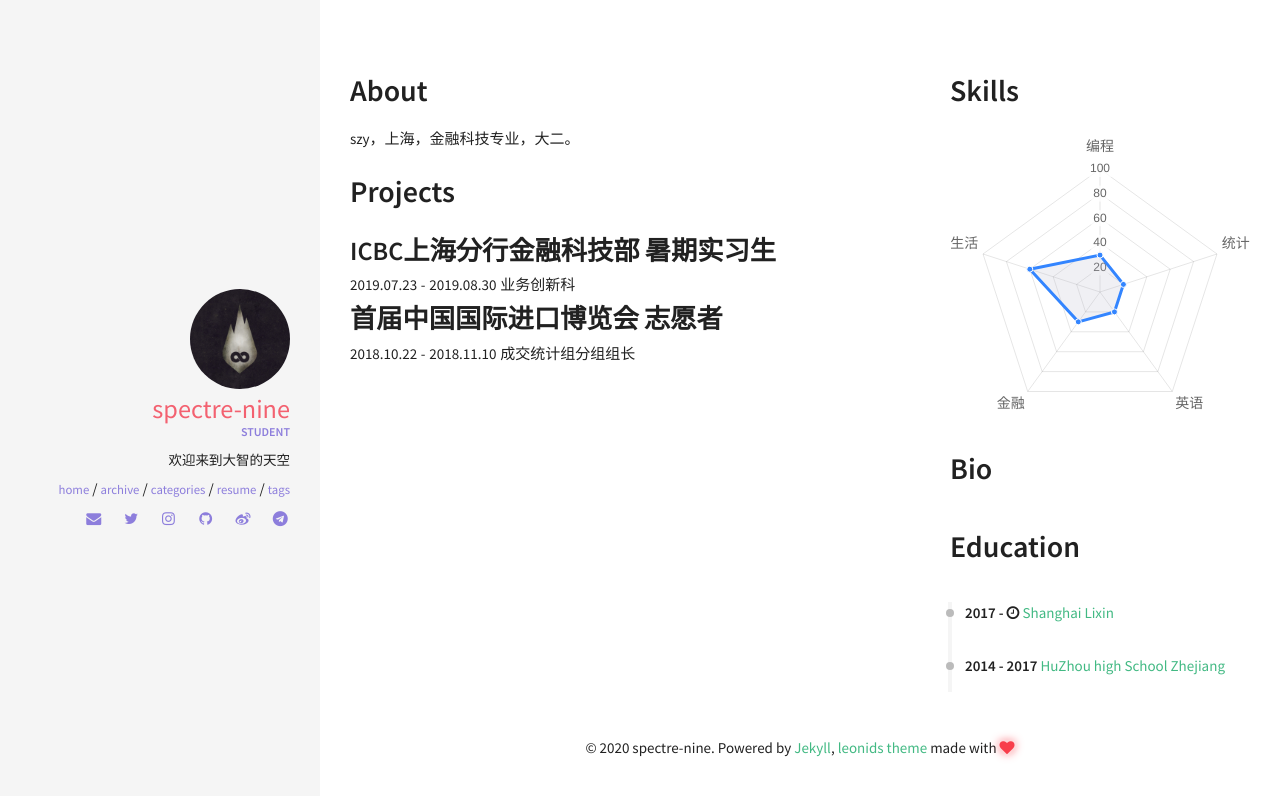
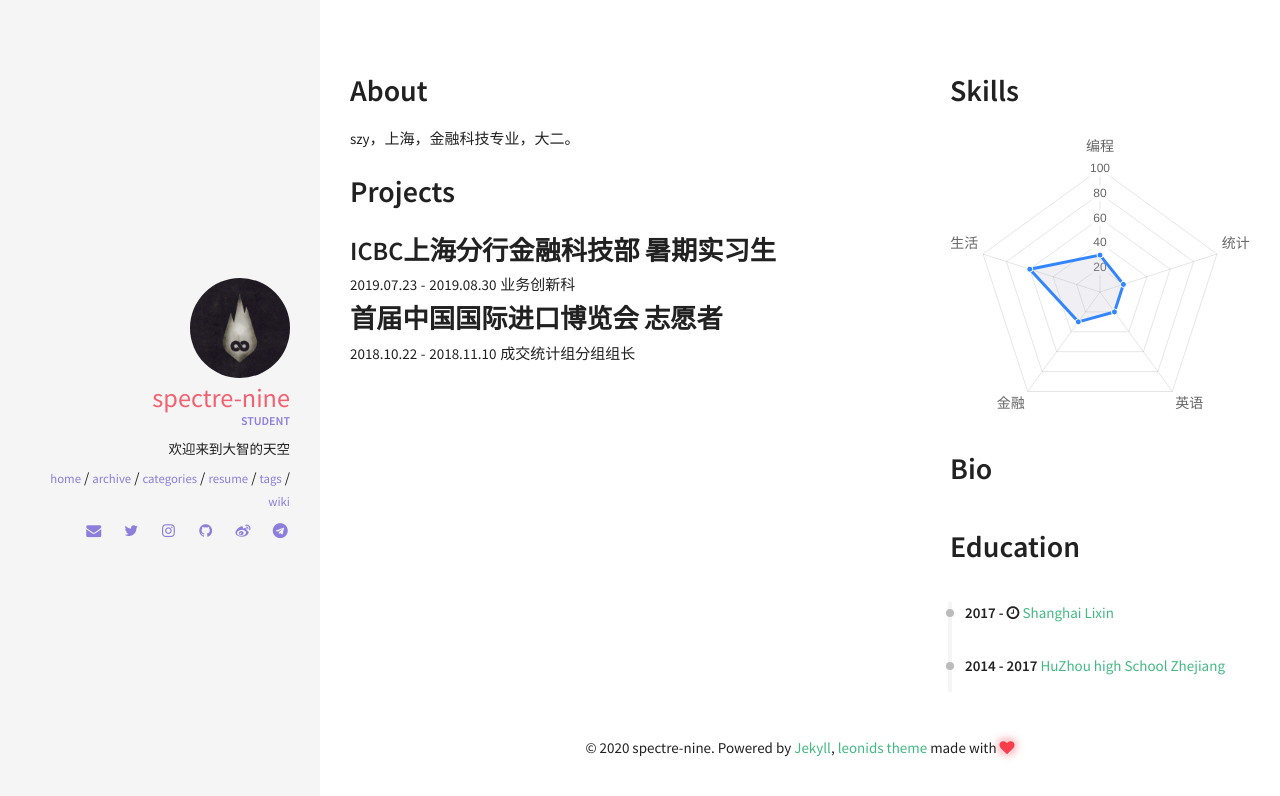
Before and after one commit to Nickszy/nickszy.github.io, a Jekyll site: the page built from resume.html, in a window 1280 px wide. Shown: the top 796 px of the page. Built offline with Jekyll 4.4.1, drawn with Linux system fonts in a browser that asks for light colours; nearby versions of some CDN libraries.

Commit message:
add wiki

```diff
--- a/_includes/sidebar.html
+++ b/_includes/sidebar.html
@@ -19,6 +19,9 @@
         <a href="{{ site.url }}{{ page.url }}">{{ page.title }}</a>
       </li>
       {% endif %} {% endfor %}
+      <li class="nav-item">
+        <a href="http://localhost:4000/wiki/">wiki</a>
+      </li>
     </ul>
   </nav>
   {% include social-links.html %}
```
